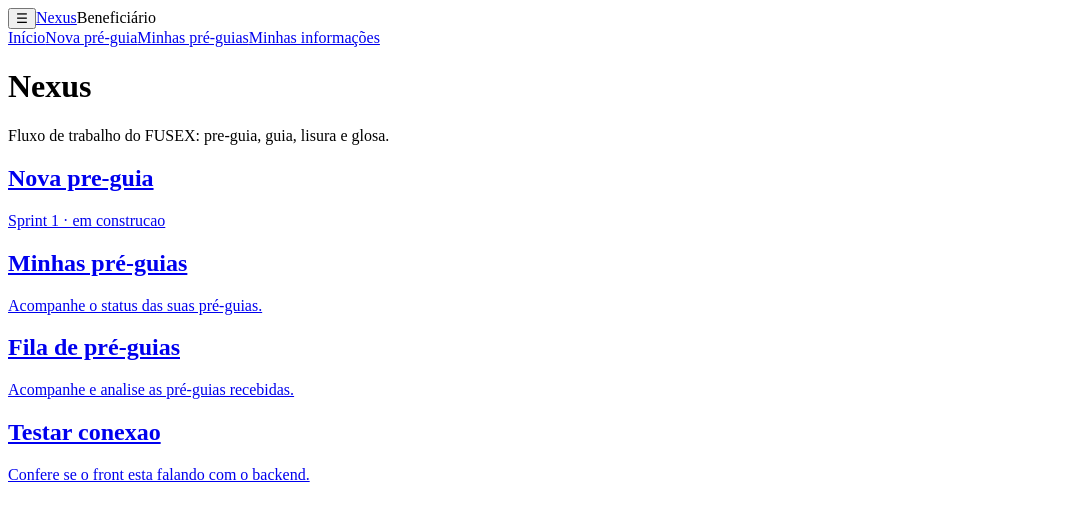
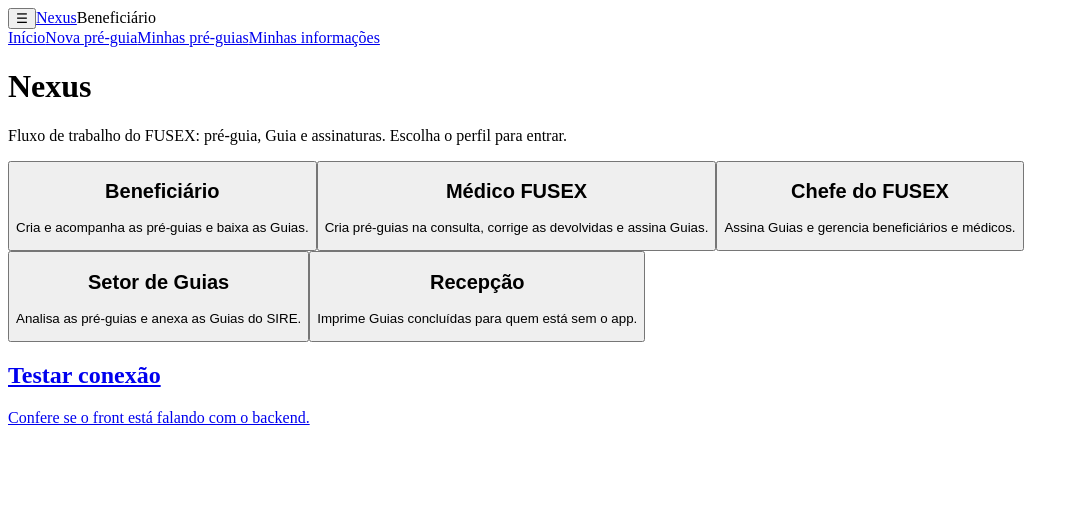
Before and after one commit to DATASQUAD-3SEM/BD_3S_FRONTEND, a React (Vite) app: page / in a window 1280 px wide. Shown: the top 518 px of the page, without its empty margins (0-1079 px from the left). Built offline with nearby package versions, Linux system fonts and the light colour scheme; no server answers; the HTML template or start-up script is replaced by a standard one.

Commit message:
feat[SCRUM-82]: transforma o Inicio geral na escolha de perfil

```diff
--- a/src/features/home/HomePage.tsx
+++ b/src/features/home/HomePage.tsx
@@ -1,28 +1,42 @@
-import { Link } from 'react-router-dom'
+import { Link, useNavigate } from 'react-router-dom'
+import { entrarComo, INICIO_PERFIL, ROTULO_PERFIL, type Perfil } from '../../shared/layout/perfis'
 
+const PERFIS: { perfil: Perfil; descricao: string }[] = [
+  { perfil: 'BENEFICIARIO', descricao: 'Cria e acompanha as pré-guias e baixa as Guias.' },
+  { perfil: 'MEDICO', descricao: 'Cria pré-guias na consulta, corrige as devolvidas e assina Guias.' },
+  { perfil: 'CHEFE_FUSEX', descricao: 'Assina Guias e gerencia beneficiários e médicos.' },
+  { perfil: 'SETOR_GUIAS', descricao: 'Analisa as pré-guias e anexa as Guias do SIRE.' },
+  { perfil: 'RECEPCAO', descricao: 'Imprime Guias concluídas para quem está sem o app.' },
+]
+
+/**
+ * Início geral: enquanto não há tela de login, escolhe com qual conta de exemplo (seed) entrar.
+ * Cada perfil abre a própria área, com o layout e o menu do T0-FE.
+ */
 export default function HomePage() {
+  const navigate = useNavigate()
+
+  function entrar(perfil: Perfil) {
+    entrarComo(perfil)
+    navigate(INICIO_PERFIL[perfil])
+  }
+
   return (
-    <>
+    <main className="app-main">
       <h1>Nexus</h1>
-      <p>Fluxo de trabalho do FUSEX: pre-guia, guia, lisura e glosa.</p>
+      <p>Fluxo de trabalho do FUSEX: pré-guia, Guia e assinaturas. Escolha o perfil para entrar.</p>
       <div className="cards">
-        <Link className="card" to="/pre-guias/nova">
-          <h2>Nova pre-guia</h2>
-          <p>Sprint 1 · em construcao</p>
-        </Link>
-        <Link className="card" to="/pre-guias">
-           <h2>Minhas pré-guias</h2>
-           <p>Acompanhe o status das suas pré-guias.</p>
-          </Link>
-          <Link className="card" to="/fila-pre-guias">
-            <h2>Fila de pré-guias</h2>
-            <p>Acompanhe e analise as pré-guias recebidas.</p>
-          </Link>
+        {PERFIS.map(({ perfil, descricao }) => (
+          <button key={perfil} type="button" className="card card-botao" onClick={() => entrar(perfil)}>
+            <h2>{ROTULO_PERFIL[perfil]}</h2>
+            <p>{descricao}</p>
+          </button>
+        ))}
         <Link className="card" to="/diagnostico/conexao">
-          <h2>Testar conexao</h2>
-          <p>Confere se o front esta falando com o backend.</p>
+          <h2>Testar conexão</h2>
+          <p>Confere se o front está falando com o backend.</p>
         </Link>
       </div>
-    </>
+    </main>
   )
 }
```
